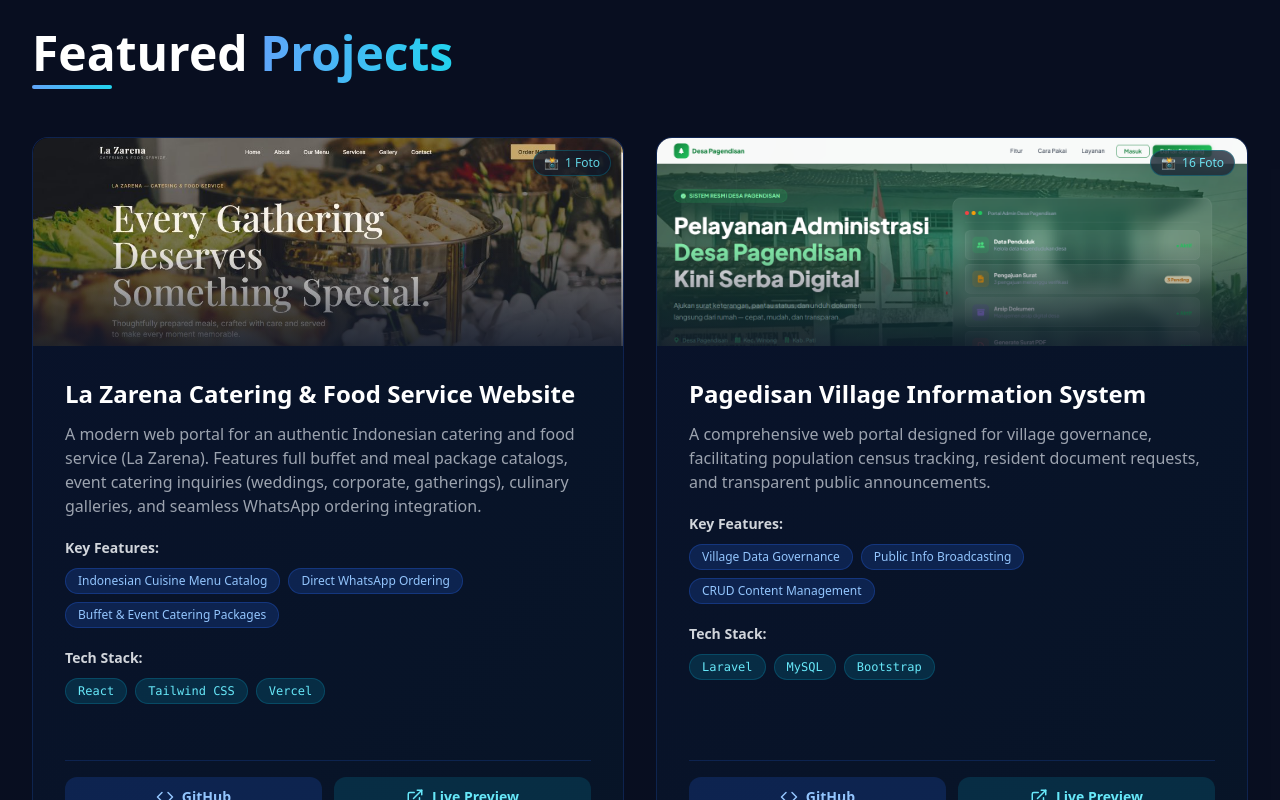
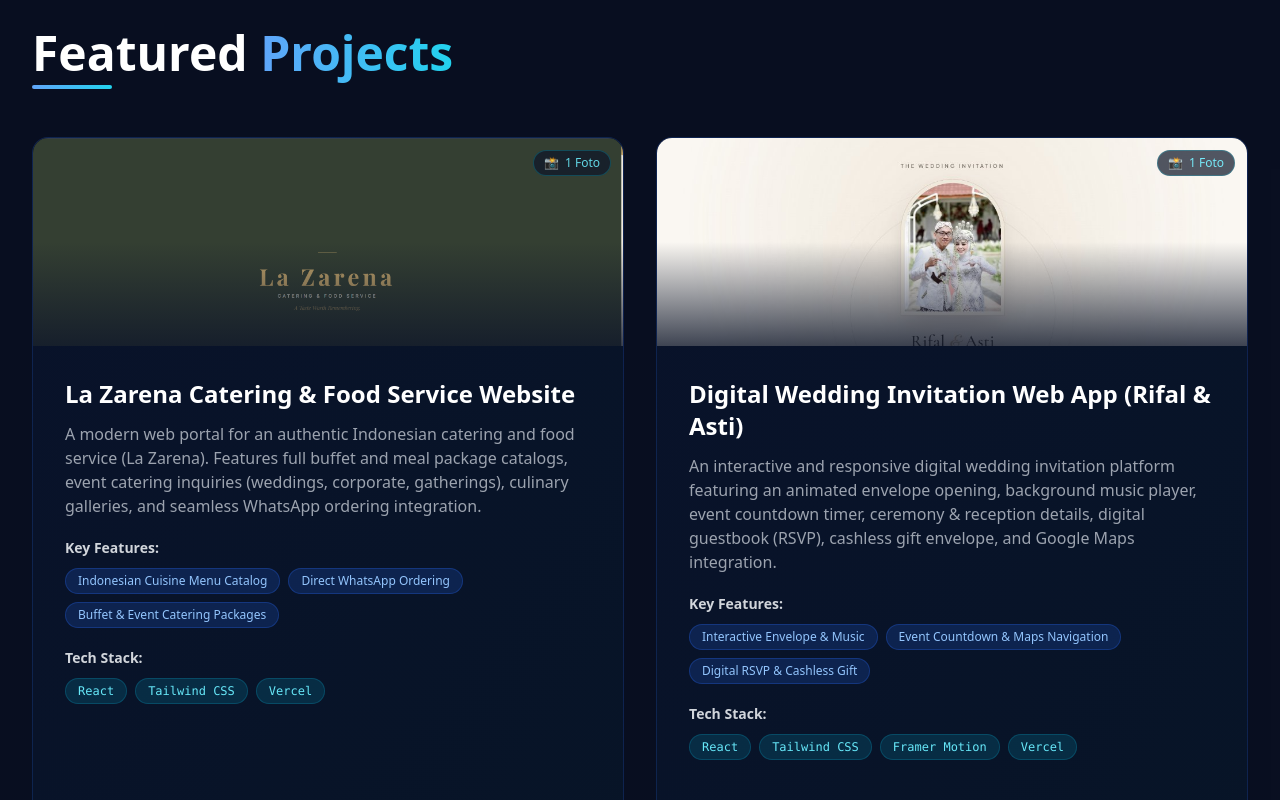
Before and after one commit to AchmadZalmanAlfarizy/Portofolio, a React (Vite) app: page / in a window 1280 px wide. Shown: the part 2880-3680 px from the top of the page. Built offline with nearby package versions, Linux system fonts and the light colour scheme.

Commit message:
project la-zarena

```diff
--- a/src/data/translations.js
+++ b/src/data/translations.js
@@ -41,7 +41,7 @@ export const translations = {
         'Client Communication & Technical Analysis',
       ],
       stats: {
-        projectsCount: '8+',
+        projectsCount: '9+',
         projectsLabel: 'Proyek Selesai',
         yearsCount: '3+',
         yearsLabel: 'Tahun Tech Stack',
@@ -112,6 +112,20 @@ export const translations = {
           demo: 'https://lazarena-catering.vercel.app/',
           screenshots: [
             '/catering/image.png',
+          ],
+        },
+        {
+          id: 'wedding',
+          title: 'Website Undangan Pernikahan Digital (Rifal & Asti)',
+          description:
+            'Website undangan pernikahan digital interaktif dan responsif dengan fitur buka amplop undangan beranimasi, pemutar musik latar otomatis, hitung mundur (countdown timer), rincian akad & resepsi, buku tamu digital (RSVP), amplop digital (hadiah), serta integrasi Google Maps.',
+          tech: ['React', 'Tailwind CSS', 'Framer Motion', 'Vercel'],
+          image: '/wedding/image.png',
+          features: ['Animasi Buka Undangan & Musik', 'Countdown & Peta Lokasi', 'Buku Tamu Digital (RSVP) & Hadiah'],
+          github: 'https://github.com/AchmadZalmanAlfarizy/weddinginvitation',
+          demo: 'https://weddinginvitation-drab-two.vercel.app/',
+          screenshots: [
+            '/wedding/image.png',
           ],
         },
         {
@@ -396,7 +410,7 @@ export const translations = {
         'Client Communication & Technical Analysis',
       ],
       stats: {
-        projectsCount: '8+',
+        projectsCount: '9+',
         projectsLabel: 'Delivered Projects',
         yearsCount: '3+',
         yearsLabel: 'Years Tech Stack',
@@ -467,6 +481,20 @@ export const translations = {
           demo: 'https://lazarena-catering.vercel.app/',
           screenshots: [
             '/catering/image.png',
+          ],
+        },
+        {
+          id: 'wedding',
+          title: 'Digital Wedding Invitation Web App (Rifal & Asti)',
+          description:
+            'An interactive and responsive digital wedding invitation platform featuring an animated envelope opening, background music player, event countdown timer, ceremony & reception details, digital guestbook (RSVP), cashless gift envelope, and Google Maps integration.',
+          tech: ['React', 'Tailwind CSS', 'Framer Motion', 'Vercel'],
+          image: '/wedding/image.png',
+          features: ['Interactive Envelope & Music', 'Event Countdown & Maps Navigation', 'Digital RSVP & Cashless Gift'],
+          github: 'https://github.com/AchmadZalmanAlfarizy/weddinginvitation',
+          demo: 'https://weddinginvitation-drab-two.vercel.app/',
+          screenshots: [
+            '/wedding/image.png',
           ],
         },
         {
```
Also changed, not shown: public/catering/image.png, public/wedding/image.png (added).
